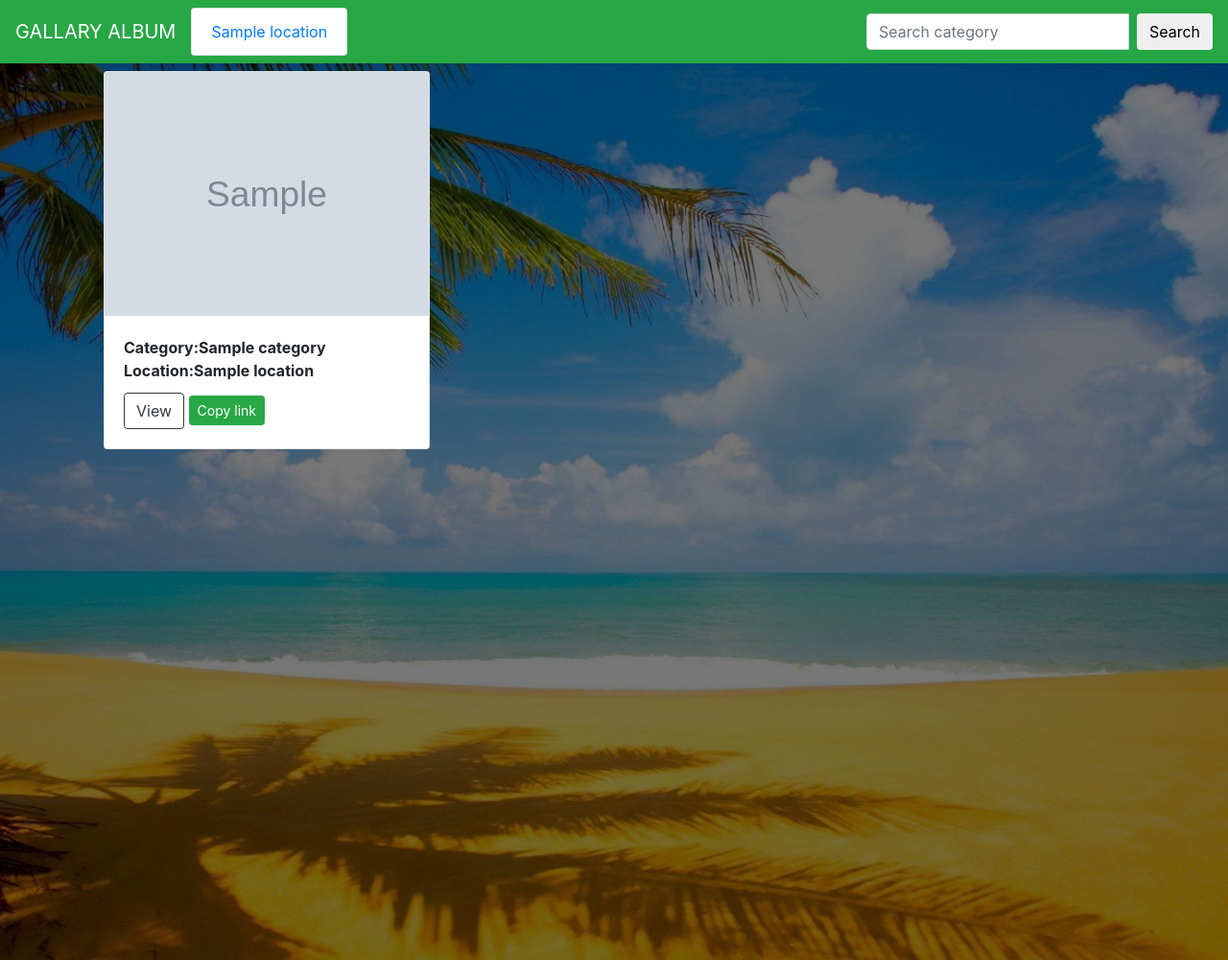
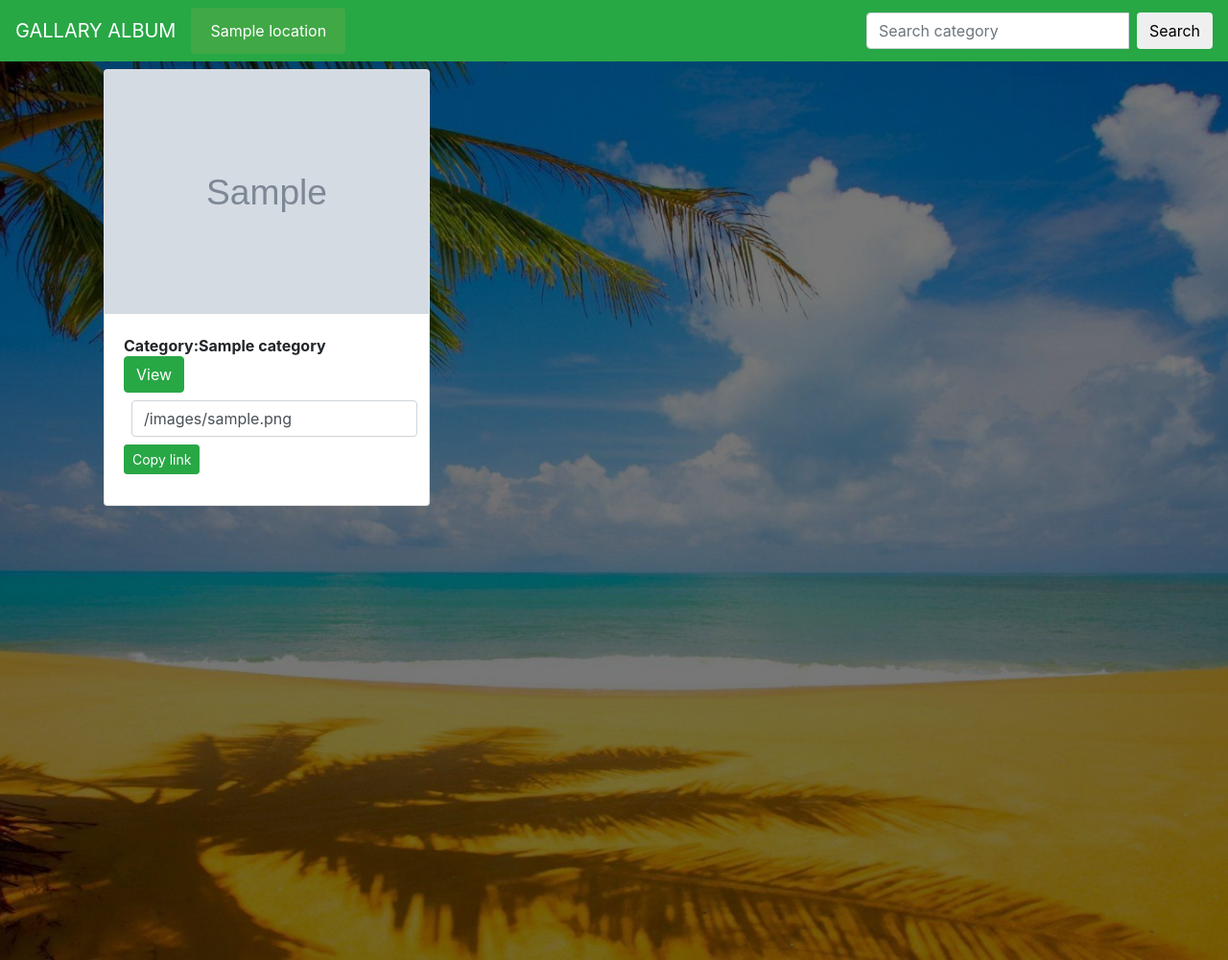
Before and after one commit to faisoabdirisak/Gallary_photo, a Django app: page / in a window 1280 px wide. Shown: the whole page at 96% size. Run offline with Django 4.2, Linux system fonts and the light colour scheme; tables that the repository leaves empty hold one stand-in row (values such as "Sample post"); grey boxes marked "Sample" are stand-in pictures; some libraries are stand-ins or nearby versions.

Commit message:
ul li tags the app

```diff
--- a/gallary/templates/gallary.html
+++ b/gallary/templates/gallary.html
@@ -13,8 +13,9 @@
                                 <div class="card-body">
                                   <h5 class="card-title">
                                     <small><strong>Category:{{photo.category.name}}</strong></small><br>
-                                    <small><strong>Location:{{photo.location.name}}</strong></small></h5>
-                                    <a href="{% url 'photo' photo.id %}" class="btn btn-outline-dark align-center">View</a>
+                                    <a href="{% url 'photo' photo.id %}" class="btn btn-success align-center">View</a>
+                                    <input class="form-control m-2" type="text"
+                                    value="{{photo.image.url}}" id="{{photo.id}}.url">
                                     <button class="btn btn-success btn-sm" onclick="copyLink('{{photo.id}}.url')">Copy link</button>
                                 </div>
                               </div>
--- a/gallary/templates/photo.html
+++ b/gallary/templates/photo.html
@@ -4,7 +4,7 @@
     <div class="container">
         <div class="row justify-cotent-center">
             <div class="col-md-9">
-                <a href="{% url 'gallary' %}" class="btn btn-dark my-3">Go Back</a>
+                <a href="{% url 'gallary' %}" class="btn btn-success my-3">Go Back</a>
                 <div style="height: 100vh;">
                 <img style="height:60%;" src="{{photo.image.url}}">
                 <p><strong>{{ photo.description}}</strong></p>
--- a/static/css/style.css
+++ b/static/css/style.css
@@ -12,6 +12,13 @@ padding:0;
 background-color:rgba(0, 0, 0, 0.534);
 height: 100%;
 }
-a{
-    text-decoration:none;
-    }
+
+ul li a{
+color: white;
+
+}
+
+.list-group-item{
+    background-color: #41A846;
+    border: none;
+}
```
